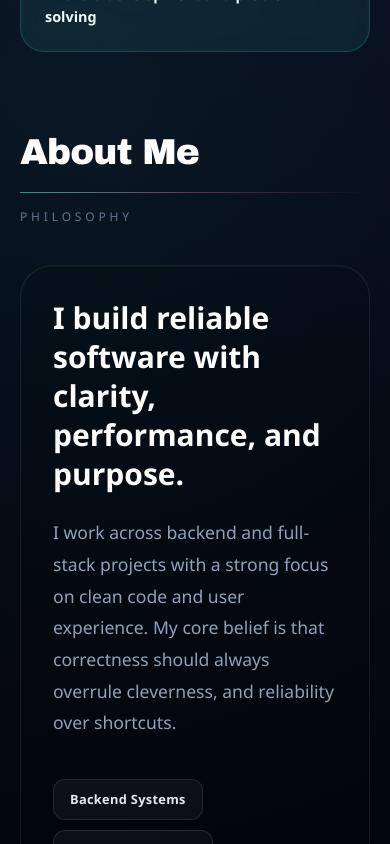
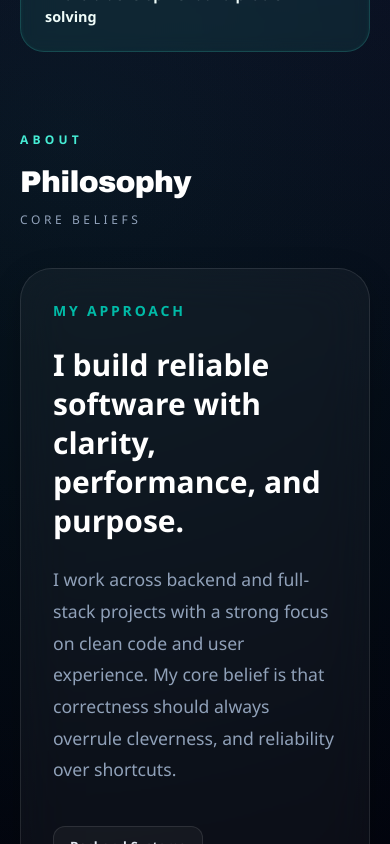
Before and after one commit to 06krish/EZ-legit, a Next.js app in the folder Portfolio_Krish/: page / in a window 390 px wide. Shown: the part 1080-1924 px from the top of the page. Built offline with nearby package versions, Linux system fonts and the light colour scheme.

Commit message:
skynote pic added

```diff
--- a/Portfolio_Krish/components/portfolio-page.jsx
+++ b/Portfolio_Krish/components/portfolio-page.jsx
@@ -83,6 +83,7 @@ const projects = [
     copy:
       'A cinematic personal site that combines motion, bold layouts, and clear storytelling for web and mobile.',
     stack: ['Next.js', 'React', 'Framer Motion', 'Tailwind CSS'],
+    github: null,
   },
   {
     title: 'Backend API System',
@@ -90,13 +91,16 @@ const projects = [
     copy:
       'A backend-focused build with structured routes, data models, and scalable service logic.',
     stack: ['Node.js', 'Express', 'MongoDB'],
+    github: null,
   },
   {
-    title: 'Android App Concept',
+    title: 'SkyNote',
     tag: 'Mobile',
     copy:
-      'A native app flow designed for smooth usability, practical features, and clean mobile UI.',
+      'A voice-to-text Android app that lets you record, transcribe, and save notes hands-free. Built with a clean minimal UI and real-time speech recognition.',
     stack: ['Kotlin', 'XML', 'Android Studio'],
+    github: 'https://github.com/06krish/skynote', // 🔁 Replace with your actual repo URL
+
   },
 ]
 
@@ -520,10 +524,10 @@ export default function PortfolioPage() {
           <h1 className="mt-4 max-w-3xl text-[1.7rem] leading-[1.12] tracking-[-0.02em] text-slate-900 dark:text-white sm:text-[2.1rem] lg:text-[2.5rem] [font-family:var(--font-hero)]">
             {renderedHeroLines[0] ?? ''}
             <br />
-            <span className="bg-gradient-to-r from-teal-300 via-white to-rose-300 bg-clip-text text-transparent">
+            <span className="bg-gradient-to-r from-teal-600 via-slate-800 to-rose-500 dark:from-teal-300 dark:via-white dark:to-rose-300 bg-clip-text text-transparent">
               {renderedHeroLines[1] ?? ''}
             </span>
-            <span className="ml-1 inline-block h-[0.85em] w-[2px] translate-y-1 bg-teal-300 align-baseline animate-pulse" />
+            <span className="ml-1 inline-block h-[0.85em] w-[2px] translate-y-1 bg-teal-600 dark:bg-teal-300 align-baseline animate-pulse" />
           </h1>
           <p className="mt-4 max-w-2xl text-base leading-8 text-slate-600 dark:text-slate-300 sm:text-lg">
             I build modern web experiences with React and Next.js, backend systems with
@@ -535,7 +539,7 @@ export default function PortfolioPage() {
             <motion.a
               href="/Krish-Raj-Resume.pdf"
               download
-              className="group relative inline-flex min-h-14 items-center justify-center overflow-hidden rounded-lg border border-pink-400/25 bg-pink-500/10 px-6 py-3 text-sm font-semibold text-pink-100 transition"
+              className="group relative inline-flex min-h-14 items-center justify-center overflow-hidden rounded-lg border border-pink-400/25 bg-pink-500/10 px-6 py-3 text-sm font-semibold text-pink-700 dark:text-pink-100 transition"
               {...buttonHover}
             >
               <span className="absolute inset-0 bg-gradient-to-r from-pink-500 to-rose-500 opacity-0 transition duration-300 group-hover:opacity-100" />
@@ -637,15 +641,17 @@ export default function PortfolioPage() {
           className="relative z-10 pt-4 scroll-mt-28"
         >
           <div className="relative z-10">
-            <div className="flex flex-col gap-4 sm:flex-row sm:items-end sm:justify-between">
+            <div className="flex flex-col gap-3 sm:flex-row sm:items-end sm:justify-between">
               <div>
-                <h2 className="text-4xl font-black tracking-tight text-slate-900 dark:text-white sm:text-5xl [font-family:var(--font-display)]">
-                  About Me
+                <p className="text-xs font-semibold uppercase tracking-[0.35em] text-teal-600 dark:text-teal-300">
+                  About
+                </p>
+                <h2 className="mt-4 text-3xl font-bold tracking-tight text-slate-900 dark:text-white sm:text-4xl [font-family:var(--font-display)]">
+                  Philosophy
                 </h2>
-                <div className="mt-5 h-px w-full max-w-4xl bg-gradient-to-r from-teal-300/60 via-pink-400/35 to-transparent" />
               </div>
-              <p className="text-xs font-medium uppercase tracking-[0.32em] text-slate-500">
-                Philosophy
+              <p className="text-xs uppercase tracking-[0.3em] text-slate-500 dark:text-slate-400">
+                Core Beliefs
               </p>
             </div>
 
@@ -653,13 +659,14 @@ export default function PortfolioPage() {
               {/* Main Intro Span 2 */}
               <motion.div
                 {...cardHover}
-                className="flex flex-col justify-between rounded-[2rem] border border-slate-200 dark:border-white/8 bg-white/20 dark:bg-black/10 p-8 shadow-[inset_0_1px_0_rgba(0,0,0,0.05)] dark:shadow-[inset_0_1px_0_rgba(255,255,255,0.04)] lg:col-span-2"
+                className="flex flex-col justify-between rounded-[2rem] border border-white/60 dark:border-white/10 bg-white/60 dark:bg-white/[0.04] p-8 shadow-[0_8px_30px_rgb(0,0,0,0.04)] dark:shadow-[0_8px_30px_rgb(0,0,0,0.2)] backdrop-blur-xl lg:col-span-2"
               >
                 <div>
-                  <p className="max-w-xl text-3xl font-bold leading-[1.3] text-slate-900 dark:text-white sm:text-4xl">
+                  <h3 className="text-sm font-semibold uppercase tracking-[0.2em] text-teal-600 dark:text-teal-500">My Approach</h3>
+                  <p className="mt-6 max-w-xl text-3xl font-bold leading-[1.3] text-slate-900 dark:text-white sm:text-4xl">
                     I build reliable software with clarity, performance, and purpose.
                   </p>
-                  <p className="mt-6 max-w-2xl text-[1.1rem] leading-[1.8] text-slate-600 dark:text-slate-400">
+                  <p className="mt-6 max-w-2xl text-[1.1rem] leading-[1.8] text-slate-700 dark:text-slate-400">
                     I work across backend and full-stack projects with a strong focus on clean
                     code and user experience. My core belief is that correctness should always overrule cleverness, and reliability over shortcuts.
                   </p>
@@ -668,7 +675,7 @@ export default function PortfolioPage() {
                   {aboutFocusAreas.map((item) => (
                     <span
                       key={item}
-                      className="rounded-xl border border-slate-200 dark:border-white/10 bg-white/40 dark:bg-white/[0.04] px-4 py-2.5 text-[0.8rem] font-semibold tracking-wide text-slate-700 dark:text-slate-200"
+                      className="rounded-xl border border-slate-200 dark:border-white/10 bg-white/40 dark:bg-white/[0.04] px-4 py-2.5 text-[0.8rem] font-semibold tracking-wide text-slate-800 dark:text-slate-200"
                     >
                       {item}
                     </span>
@@ -701,16 +708,16 @@ export default function PortfolioPage() {
               {/* Education & Bio */}
               <motion.article
                 {...cardHover}
-                className="flex flex-col justify-center rounded-[2rem] border border-slate-200 dark:border-white/8 bg-white/20 dark:bg-black/10 p-8 shadow-[inset_0_1px_0_rgba(0,0,0,0.05)] dark:shadow-[inset_0_1px_0_rgba(255,255,255,0.04)] lg:col-span-3"
+                className="flex flex-col justify-center rounded-[2rem] border border-white/60 dark:border-white/10 bg-white/60 dark:bg-white/[0.04] p-8 shadow-[0_8px_30px_rgb(0,0,0,0.04)] dark:shadow-[0_8px_30px_rgb(0,0,0,0.2)] backdrop-blur-xl lg:col-span-3"
               >
                 <div className="flex flex-col md:flex-row gap-8 md:items-center">
                   <div className="flex-1">
-                    <h3 className="text-sm font-semibold uppercase tracking-[0.2em] text-teal-500">Education</h3>
+                    <h3 className="text-sm font-semibold uppercase tracking-[0.2em] text-teal-600 dark:text-teal-500">Education</h3>
                     <p className="mt-2 text-2xl font-bold text-slate-900 dark:text-white [font-family:var(--font-display)]">Lovely Professional University</p>
                   </div>
                   <div className="h-px w-full bg-slate-200 dark:bg-white/10 md:h-20 md:w-px" />
                   <div className="flex-[2]">
-                    <h3 className="text-sm font-semibold uppercase tracking-[0.2em] text-pink-500">Interests & Goals</h3>
+                    <h3 className="text-sm font-semibold uppercase tracking-[0.2em] text-pink-600 dark:text-pink-500">Interests & Goals</h3>
                     <p className="mt-2 text-[1.05rem] leading-relaxed text-slate-600 dark:text-slate-300">
                       Currently deeply interested in <strong className="font-semibold text-slate-900 dark:text-white">problem solving</strong> and <strong className="font-semibold text-slate-900 dark:text-white">software engineering</strong>. I am always looking forward to new opportunities to grow and build impactful technical products.
                     </p>
@@ -729,14 +736,14 @@ export default function PortfolioPage() {
           <div className="relative z-10">
             <div className="flex flex-col gap-3 sm:flex-row sm:items-end sm:justify-between">
               <div>
-                <p className="text-xs font-semibold uppercase tracking-[0.35em] text-teal-300">
+                <p className="text-xs font-semibold uppercase tracking-[0.35em] text-teal-600 dark:text-teal-300">
                   Skills
                 </p>
                 <h2 className="mt-4 text-3xl font-bold tracking-tight text-slate-900 dark:text-white sm:text-4xl [font-family:var(--font-display)]">
                   Capability Matrix
                 </h2>
               </div>
-              <p className="text-xs uppercase tracking-[0.3em] text-slate-400">
+              <p className="text-xs uppercase tracking-[0.3em] text-slate-500 dark:text-slate-400">
                 Selected Stack
               </p>
             </div>
@@ -746,7 +753,7 @@ export default function PortfolioPage() {
               <motion.article
                 key={group.title}
                 {...cardHover}
-                className="overflow-hidden rounded-[1.75rem] border border-slate-200 dark:border-white/10 bg-gradient-to-b from-white/10 to-white/5 p-6 backdrop-blur-sm"
+                className="overflow-hidden rounded-[1.9rem] border border-white/60 dark:border-white/10 bg-white/60 dark:bg-white/[0.04] p-6 shadow-[0_8px_30px_rgb(0,0,0,0.04)] dark:shadow-[0_8px_30px_rgb(0,0,0,0.2)] backdrop-blur-xl"
               >
                 <div className="flex items-center justify-between gap-4">
                   <h3 className="text-xl font-bold tracking-tight text-slate-900 dark:text-white sm:text-2xl [font-family:var(--font-display)]">
@@ -791,25 +798,44 @@ export default function PortfolioPage() {
               <motion.article
                 key={project.title}
                 {...cardHover}
-                className="overflow-hidden rounded-[1.75rem] border border-slate-200 dark:border-white/10 bg-gradient-to-b from-white/10 to-white/5 p-6"
+                className="overflow-hidden rounded-[1.75rem] border border-slate-200 dark:border-white/10 bg-gradient-to-b from-white/10 to-white/5 p-6 flex flex-col justify-between"
               >
+                <div>
                   <p className="text-xs font-semibold uppercase tracking-[0.32em] text-rose-300">
                     {project.tag}
                   </p>
                   <h3 className="mt-4 text-2xl font-bold text-slate-900 dark:text-white [font-family:var(--font-display)]">
                     {project.title}
                   </h3>
-                <p className="mt-4 text-base leading-7 text-slate-600 dark:text-slate-300">{project.copy}</p>
+                  <p className="mt-4 text-base leading-7 text-slate-600 dark:text-slate-300">
+                    {project.copy}
+                  </p>
                   <div className="mt-6 flex flex-wrap gap-2">
                     {project.stack.map((item) => (
                       <span
                         key={item}
-                      className="rounded-full border border-slate-200 dark:border-white/10 bg-slate-100/60 dark:bg-slate-950/60 px-3 py-2 text-sm text-slate-100"
+                        className="rounded-full border border-slate-200 dark:border-white/10 bg-slate-100/60 dark:bg-slate-950/60 px-3 py-2 text-sm text-slate-700 dark:text-slate-100"
                       >
                         {item}
                       </span>
                     ))}
                   </div>
+                </div>
+
+                {project.github && (
+                  <motion.a
+                    href={project.github}
+                    target="_blank"
+                    rel="noreferrer"
+                    className="mt-6 inline-flex items-center gap-2.5 self-start rounded-xl border border-white/10 bg-slate-900 dark:bg-white/10 px-4 py-2.5 text-sm font-semibold text-white transition hover:bg-slate-700 dark:hover:bg-white/20"
+                    whileHover={{ y: -2, scale: 1.02 }}
+                    whileTap={{ scale: 0.97 }}
+                    transition={{ duration: 0.16 }}
+                  >
+                    <FaGithub className="h-4 w-4" />
+                    Review Code
+                  </motion.a>
+                )}
               </motion.article>
             ))}
           </div>
```
Also changed, not shown: Portfolio_Krish/public/Skynote.jpeg (added). Lines whose indentation alone changed are shown as unchanged.
